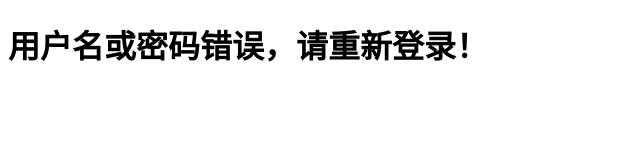
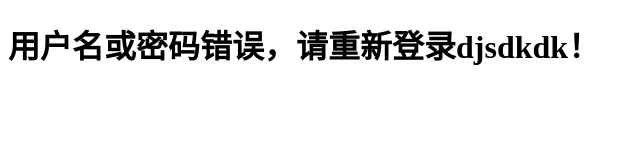
Before and after one commit to Hygge885/javaweb0001, a plain HTML site: page web/error.html in a window 1280 px wide. Shown: the whole page, without its empty margins (0-640 px from the left). Drawn offline with Linux system fonts and the light colour scheme.

Commit message:
Update error message in error.html

```diff
--- a/web/error.html
+++ b/web/error.html
@@ -5,6 +5,6 @@
     <title>登录失败</title>
 </head>
 <body>
-<h1>用户名或密码错误，请重新登录！</h1>
+<h1>用户名或密码错误，请重新登录djsdkdk！</h1>
 </body>
 </html>
```
